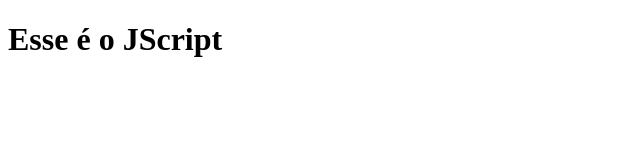
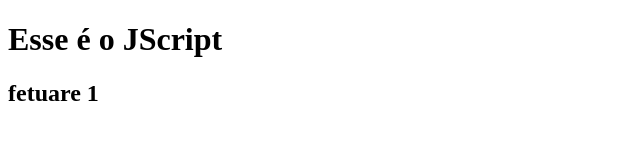
Before and after one commit to GabrielBragion/js-git, a plain HTML site: page index.html in a window 1280 px wide. Shown: the whole page, without its empty margins (0-640 px from the left). Drawn offline with Linux system fonts and the light colour scheme.

Commit message:
h2 da feature

```diff
--- a/index.html
+++ b/index.html
@@ -8,6 +8,7 @@
 </head>
 <body>
   <h1>Esse é o JScript</h1>
+  <h2>fetuare 1</h2>
   <script src="script.js"></script>
 </body>
 </html>
```
